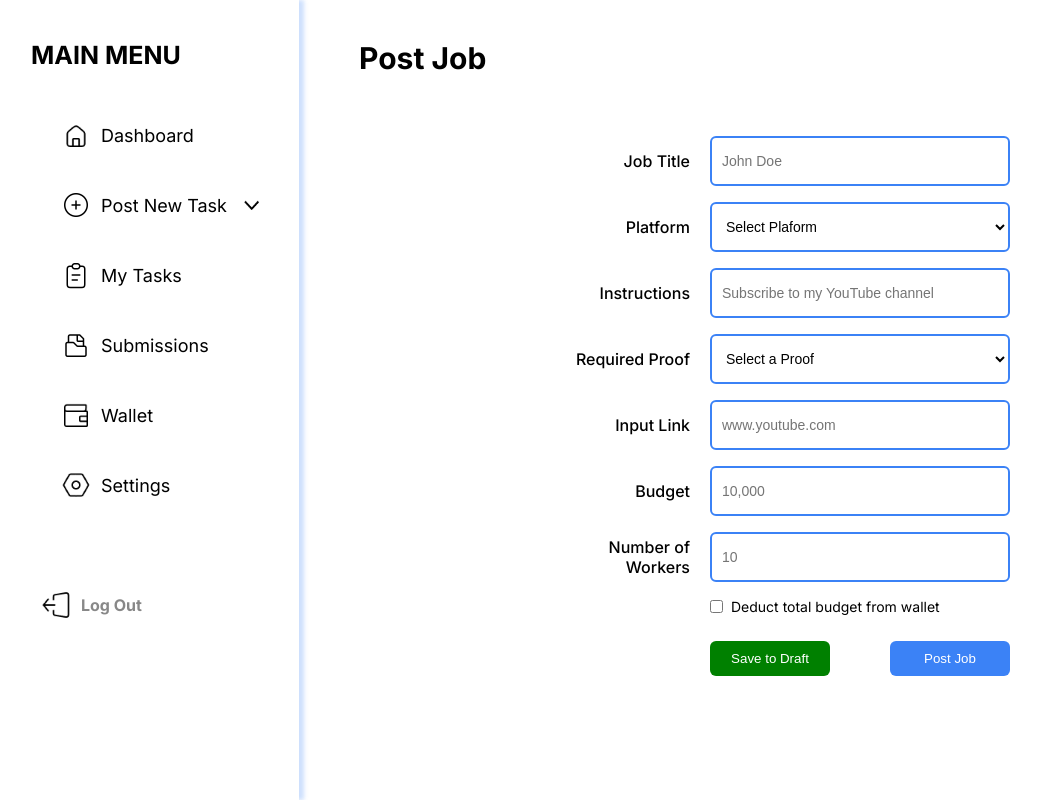
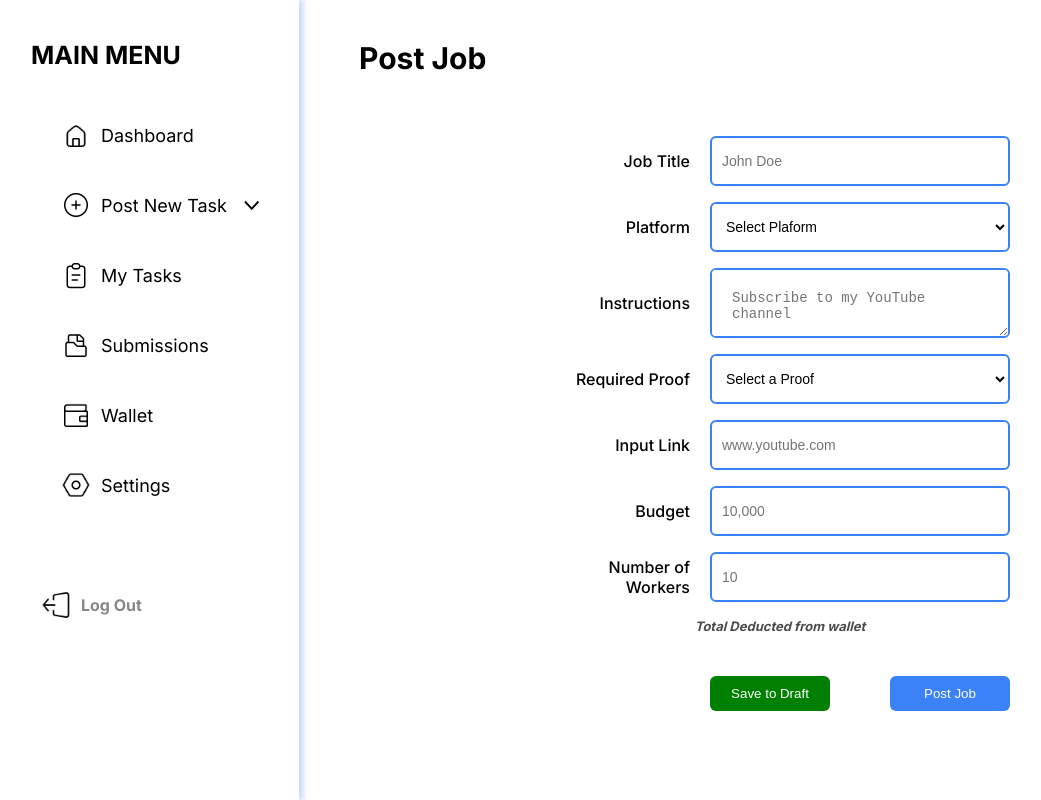
Before and after one commit to Elviscious/TaskHub, a Next.js app: page /ownerdashboard/PostJob in a window 1280 px wide. Shown: the whole page, without its empty margins (19-1060 px from the left). Built offline with nearby package versions, Linux system fonts and the light colour scheme.

Commit message:
post job link

```diff
--- a/app/ownerdashboard/PostJob/page.js
+++ b/app/ownerdashboard/PostJob/page.js
@@ -10,6 +10,7 @@ export default function PostJob() {
   const [budget, setBudget] = useState("");
   const [worker, setWorker] = useState("");
   const [inputLink, setinputLink] = useState("");
+  const [Error, setError] = useState(null)
 
   const PostJobData = {
     title: jobTitle,
@@ -26,9 +27,21 @@ export default function PostJob() {
 
   const handleSubmit = (e) => {
     e.preventDefault();
+    if(Error) {
+      return
+    }
 
     console.log(PostJobData);
   };
+
+  const checkLink = (value) =>{
+    if(value.includes(" ") || value.includes("\n")){
+      setError("No space allowed in links");
+    }
+    else{
+      setError(null)
+    }
+  }
 
   return (
 		<div className={styles.container}>
@@ -68,7 +81,7 @@ export default function PostJob() {
 
 					<div className={styles.formGroup}>
 						<label>Instructions</label>
-						<input
+						<textarea
 							type="text"
 							placeholder="Subscribe to my YouTube channel"
 							required
@@ -95,11 +108,13 @@ export default function PostJob() {
 					<div className={styles.formGroup}>
 						<label>Input Link</label>
 						<input
-							type="text"
+							type="url"
 							placeholder="www.youtube.com"
+							required
 							value={inputLink}
 							onChange={(e) => {
 								setinputLink(e.target.value);
+								checkLink(e.target.value);
 							}}
 						/>
 					</div>
@@ -128,22 +143,20 @@ export default function PostJob() {
 							}}
 						/>
 					</div>
-
-					<div className={styles.formCheckBox}>
-						<input type="checkbox" id="deduct" />
-						<label htmlFor="deduct">Deduct total budget from wallet</label>
-					</div>
+						<p style={{opacity: .7}}>
+							<b>
+								<i>Total Deducted from wallet</i>
+							</b>
+						</p>
+					<p style={{color: "red", fontWeight:500}}>{Error}</p>
 
 					<div className={styles.formActions}>
-          <button type="button" className={`${styles.btn} ${styles.draft}`}>
+						<button type="button" className={`${styles.btn} ${styles.draft}`}>
 							Save to Draft
 						</button>
 						<button
 							type="submit"
 							className={styles.btn}
-							onClick={() => {
-								console.log(PostJobData);
-							}}
 						>
 							Post Job
 						</button>
--- a/app/ownerdashboard/PostJob/page.module.css
+++ b/app/ownerdashboard/PostJob/page.module.css
@@ -30,7 +30,7 @@
   font-weight: 500;
 }
 
-.formGroup input, .dropDown {
+.formGroup input, .dropDown, .formGroup textarea {
   flex: 1;
   padding: 10px;
   border: 2px solid #3b82f6;
@@ -48,6 +48,11 @@
   margin: 0;
 }
 
+.formGroup textarea{
+  height: 70px;
+  padding: 20px 20px;
+  scrollbar-width: none;
+}
 /* Checkbox row */
 .formCheckBox {
   display: flex;
@@ -64,6 +69,10 @@
   justify-content: right;
   gap: 60px;
   margin-top: 10px;
+}
+.jobForm p{
+  font-size: 13px;
+  text-align: center;
 }
 
 .btn {
```
